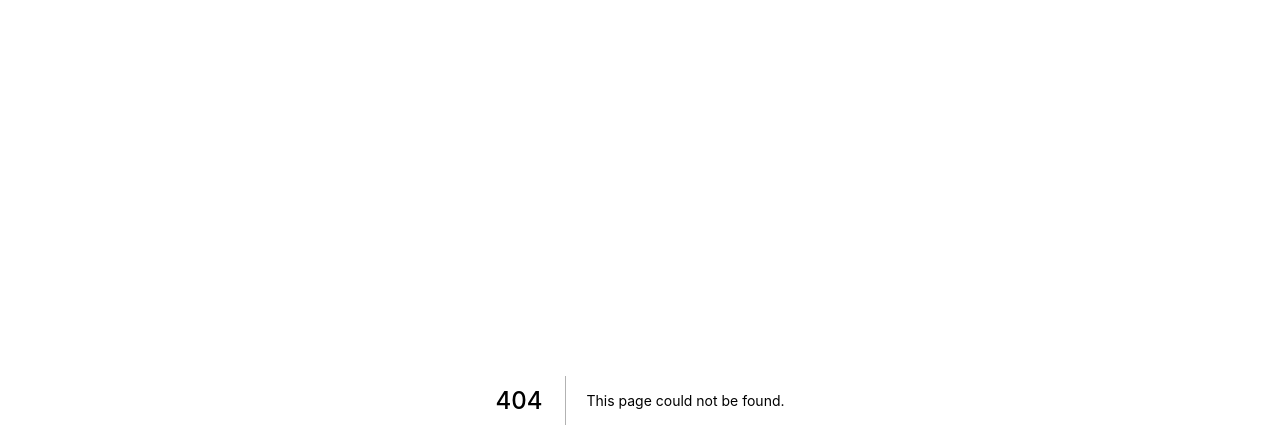
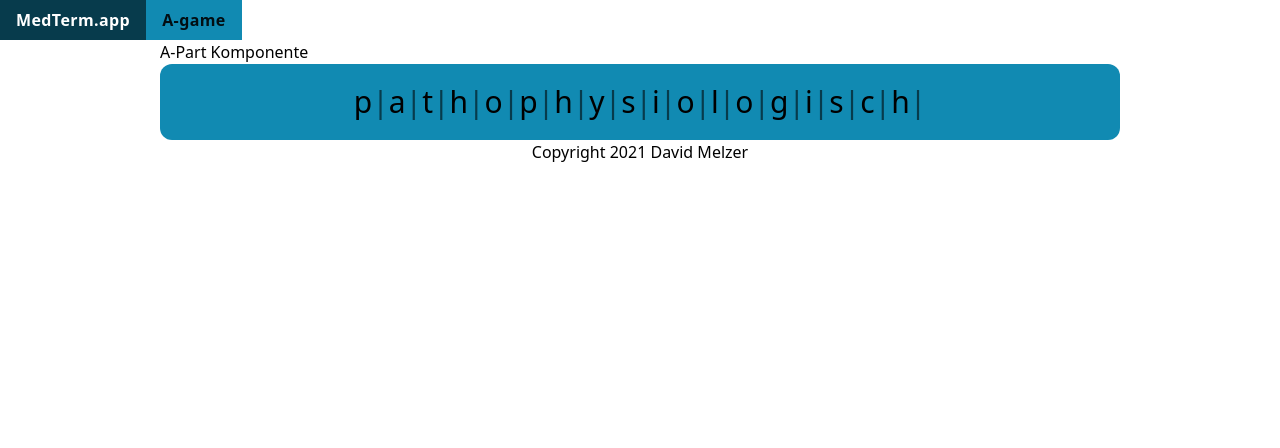
Before and after one commit to DazeSace/bachelorarbeit-nextjs, a Next.js app: page /agame in a window 1280 px wide. Before the commit this address had no page. Shown: the top 448 px of the page. Built offline with nearby package versions, Linux system fonts and the light colour scheme.

Commit message:
a game mid tier

```diff
--- /dev/null
+++ b/components/NavBar.js
@@ -0,0 +1,12 @@
+import NavButton from "./NavButton";
+
+
+const Navbar = () => {
+    return (
+        <nav className={'flex'}>
+            <NavButton displayText={'MedTerm.app'} linkDest={'/'}/>
+            <NavButton displayText={'A-game'} linkDest={'/agame'}/>
+        </nav>
+    )
+}
+export default Navbar
--- /dev/null
+++ b/components/NavButton.js
@@ -0,0 +1,12 @@
+import Link from "next/link";
+
+const NavButton = (props) => {
+    return (
+        <Link href={props.linkDest} passHref={true}>
+            <div className={'bg-ncs px-4 py-2 font-bold tracking-wide text-fogra cursor-pointer hover:bg-midnight duration-300 hover:text-white ' + props.className}>
+                <p>{props.displayText}</p>
+            </div>
+        </Link>
+    )
+}
+export default NavButton
--- /dev/null
+++ b/pages/agame.js
@@ -0,0 +1,62 @@
+import Head from 'next/head';
+import Navbar from '../components/NavBar';
+import {useEffect, useState} from "react";
+
+
+const Agame = () => {
+
+    const data = {
+        'word': 'pathophysiologisch',
+        'splits': [4,10],
+        'syllables': ['patho', 'physio', 'logisch'],
+        'explaination': 'well because it is what it is',
+    }
+
+    const letters = [...data.word]
+
+    const [splits, setSplits] = useState([])
+
+    useEffect(() => {
+        let tmp = []
+        letters.forEach(() => {
+            tmp.push(false)
+        });
+        setSplits(tmp)
+    }, [])
+
+    function updateSplit(index) {
+        let tmp = splits
+        tmp[index] = !tmp[index]
+        setSplits(tmp)
+        console.log(splits)
+    }
+
+    return (
+        <>
+            <Head>
+                <title>MedTerm App</title>
+                <meta name='description' content='MedTerm App - Medizinische Terminologie lernen'/>
+                <link rel='icon' href='/favicon.ico'/>
+            </Head>
+            <Navbar/>
+            <main className={'w-3/4 mx-auto'}>
+                <p>A-Part Komponente</p>
+                <div className={'flex justify-center bg-ncs rounded-xl'}>
+                    <div className={'flex justify-center p-5'}>
+                        {letters.map((letter, key) => (
+                            <div key={key} className={'flex justify-center text-3xl cursor-default'}>
+                                <p>{letter}<span
+                                    className={'font-bold pr-0.5 ' + splits[key] ? 'text-midnight' : 'text-ncs'}
+                                    onClick={() => updateSplit(key)}>|</span></p>
+                            </div>))
+                        }
+                    </div>
+                </div>
+            </main>
+            <footer className={'w-3/4 mx-auto text-center'}>
+                <p>Copyright 2021 David Melzer</p>
+            </footer>
+        </>
+    )
+}
+export default Agame
--- a/pages/index.js
+++ b/pages/index.js
@@ -1,13 +1,15 @@
 import Head from 'next/head'
+import Navbar from "../components/NavBar";
 
 export default function Home() {
     return (
         <div className={""}>
             <Head>
-                <title>Create Next App</title>
-                <meta name="description" content="Generated by create next app"/>
+                <title>MedTerm App</title>
+                <meta name="description" content="MedTerm App - Medizinische Terminologie lernen"/>
                 <link rel="icon" href="/favicon.ico"/>
             </Head>
+            <Navbar/>
             <main className={"w-3/4 mx-auto space-y-2.5 mt-12 bg-blue-100 p-6 font-semibold rounded-2xl"}>
                 <h2 className={"text-2xl font-bold"}>Kontext der Bachelorarbeit</h2>
                 <p>Die Studierenden der Gesundheitsinformatik an der HTWG Konstanz haben zu Beginn des
--- /dev/null
+++ b/pages/template.js
@@ -0,0 +1,23 @@
+import Head from 'next/head';
+import Navbar from '../components/NavBar';
+
+
+const Template = () => {
+    return (
+        <>
+            <Head>
+                <title>MedTerm App</title>
+                <meta name='description' content='MedTerm App - Medizinische Terminologie lernen'/>
+                <link rel='icon' href='/favicon.ico'/>
+            </Head>
+            <Navbar/>
+            <main className={'w-3/4 mx-auto'}>
+                <p>A-Part Komponente</p>
+            </main>
+            <footer className={'w-3/4 mx-auto text-center'}>
+                <p>Copyright 2021 David Melzer</p>
+            </footer>
+        </>
+    )
+}
+export default Template
--- a/tailwind.config.js
+++ b/tailwind.config.js
@@ -2,7 +2,14 @@ module.exports = {
   purge: ['./pages/**/*.{js,ts,jsx,tsx}', './components/**/*.{js,ts,jsx,tsx}'],
   darkMode: false, // or 'media' or 'class'
   theme: {
-    extend: {},
+    extend: {
+      colors: {
+        'midnight': '#073B4C',
+        'ncs': '#118AB2',
+        'carib': '#06D6A0',
+        'fogra': '#020E13',
+      },
+    },
   },
   variants: {
     extend: {},
```
